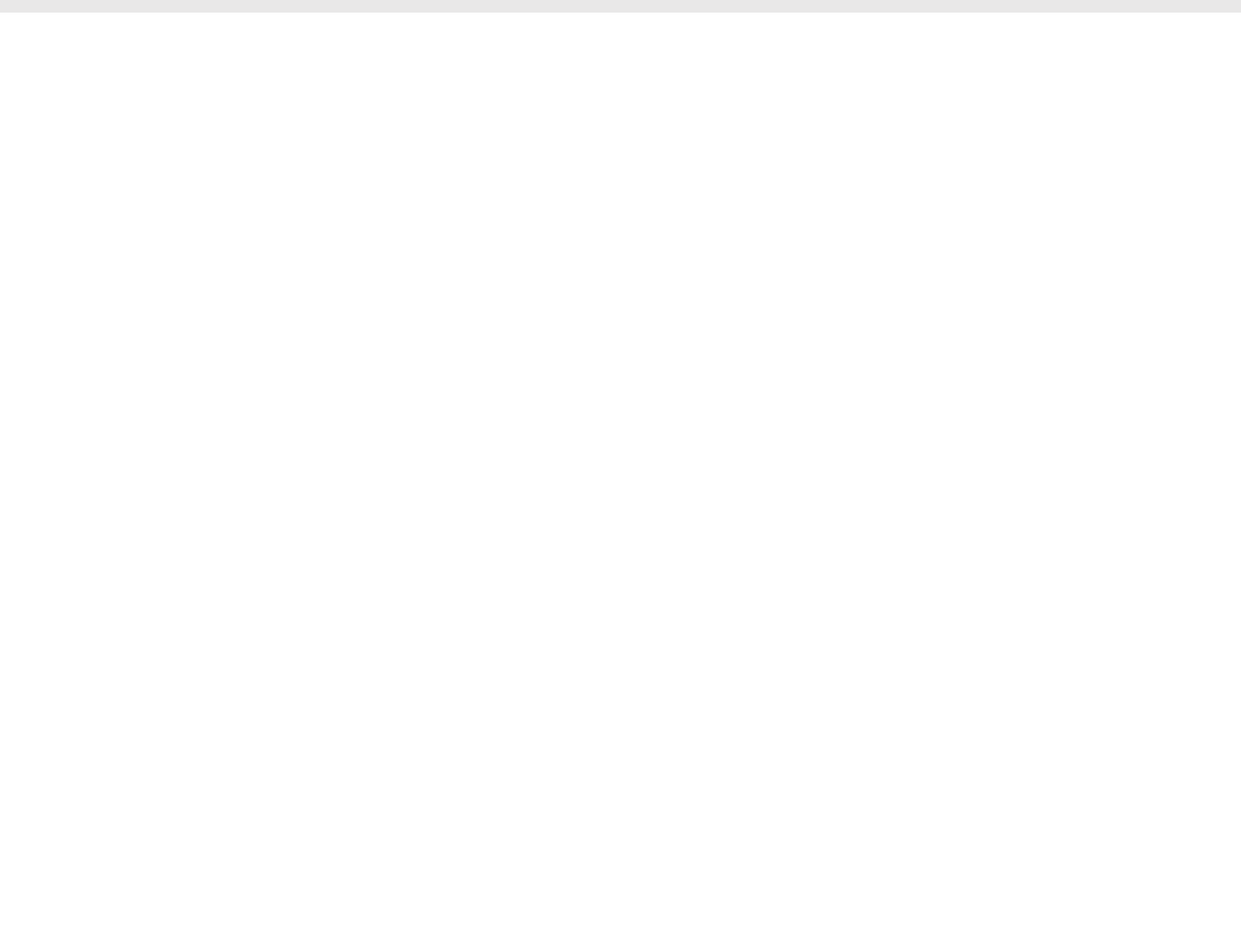
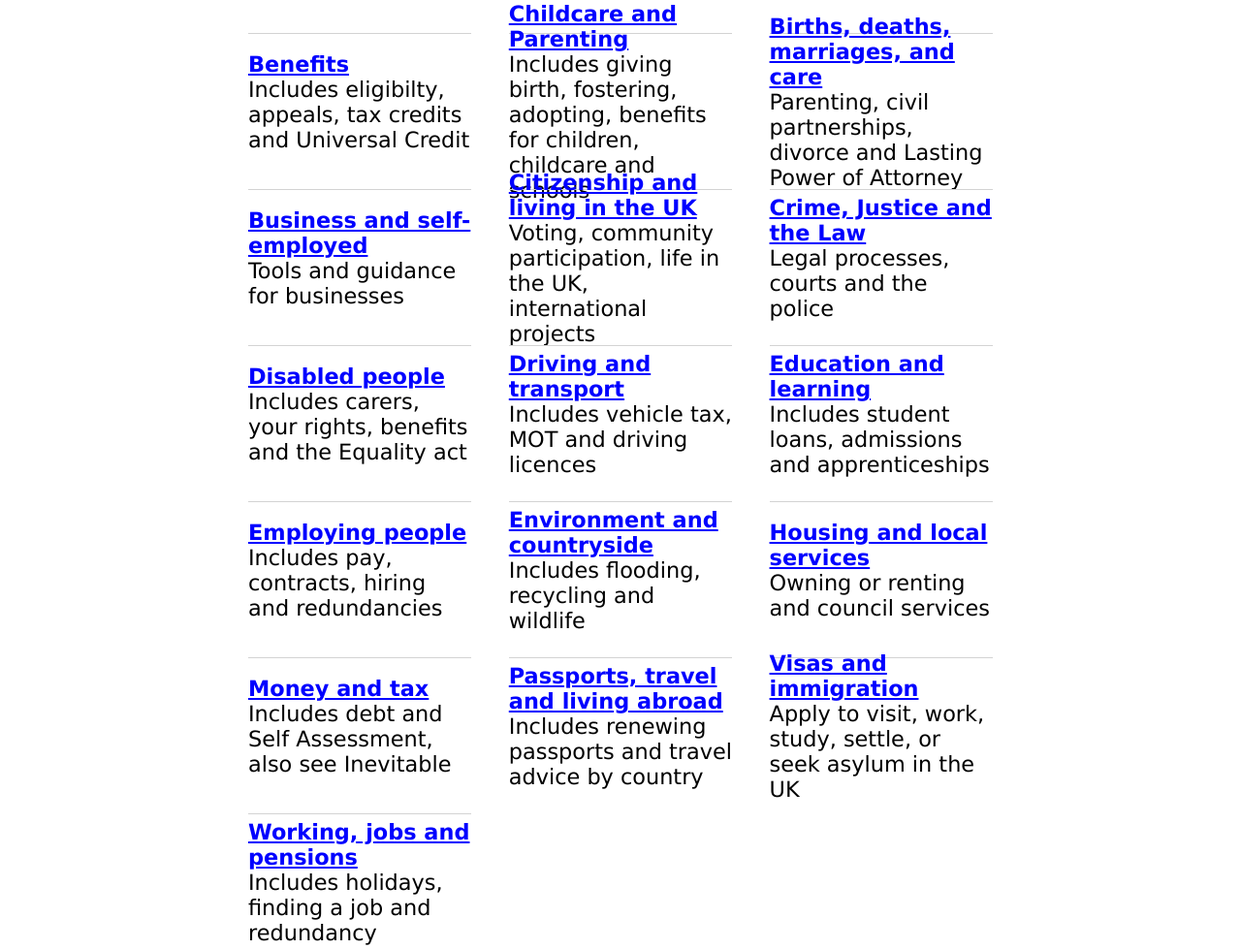
Before and after one commit to Oirien/html_lab, a plain HTML site: page index.html in a window 1280 px wide. Shown: the part 720-1700 px from the top of the page at 97% size. Before the commit the page ends 800 px from the top, so only its background shows below. Drawn offline with Linux system fonts and the light colour scheme.

Commit message:
added a lot of html and css

```diff
--- a/index.html
+++ b/index.html
@@ -17,7 +17,10 @@
   <body>
     <header>
         <h1 class="header">
-            <a class="header__link" style="color:#ffffff" href="/home/oirien/codeclan_work/week_03/day_1/html_and_css/html_lab/index.html" target="_blank">GOV.UK</a>
+            <section>
+                <img class="crown" src="https://i.gyazo.com/1e31404aec751cba365d7fd6731d317b.png" alt="crown">
+                <a class="header__link" style="color:#ffffff; text-decoration: none;" href="/home/oirien/codeclan_work/week_03/day_1/html_and_css/html_lab/index.html" target="_blank">GOV.UK</a>
+            </section>
             <ul class="header__list">
                 <label for="menu">Menu</label>
                 <li><select name="" id="menu_main">
@@ -55,5 +58,108 @@
             </div>
         </main>
     </div>
+    <div >
+        <header>
+            <h2 class="boxheader">Topics</h2>
+        </header>
+        <article class="boxes">
+            <main class="boxgrid">
+                <section class="box">
+                    <h4 class="boxhead">Benefits</h4>
+                    <p class="boxpara">Includes eligibilty, appeals, tax credits and Universal Credit</p>
+                </section>
+            </main>
+            <main class="boxgrid">
+                <section class="box">
+                    <h4 class="boxhead">Childcare and Parenting</h4>
+                    <p class="boxpara">Includes giving birth, fostering, adopting, benefits for children, childcare and schools</p>
+                </section>
+            </main>
+            <main class="boxgrid">
+                <section class="box">
+                    <h4 class="boxhead">Births, deaths, marriages, and care</h4>
+                    <p class="boxpara">Parenting, civil partnerships, divorce and Lasting Power of Attorney</p>
+                </section>
+            </main>
+            <main class="boxgrid">
+                <section class="box">
+                    <h4 class="boxhead">Business and self-employed</h4>
+                    <p class="boxpara">Tools and guidance for businesses</p>
+                </section>
+            </main>
+            <main class="boxgrid">
+                <section class="box">
+                    <h4 class="boxhead">Citizenship and living in the UK</h4>
+                    <p class="boxpara">Voting, community participation, life in the UK, international projects</p>
+                </section>
+            </main>
+            <main class="boxgrid">
+                <section class="box">
+                    <h4 class="boxhead">Crime, Justice and the Law</h4>
+                    <p class="boxpara">Legal processes, courts and the police</p>
+                </section>
+            </main>
+            <main class="boxgrid">
+                <section class="box">
+                    <h4 class="boxhead">Disabled people</h4>
+                    <p class="boxpara">Includes carers, your rights, benefits and the Equality act</p>
+                </section>
+            </main>
+            <main class="boxgrid">
+                <section class="box">
+                    <h4 class="boxhead">Driving and transport</h4>
+                    <p class="boxpara">Includes vehicle tax, MOT and driving licences</p>
+                </section>
+            </main>
+            <main class="boxgrid">
+                <section class="box">
+                    <h4 class="boxhead">Education and learning</h4>
+                    <p class="boxpara">Includes student loans, admissions and apprenticeships</p>
+                </section>
+            </main>
+            <main class="boxgrid">
+                <section class="box">
+                    <h4 class="boxhead">Employing people</h4>
+                    <p class="boxpara">Includes pay, contracts, hiring and redundancies</p>
+                </section>
+            </main>
+            <main class="boxgrid">
+                <section class="box">
+                    <h4 class="boxhead">Environment and countryside</h4>
+                    <p class="boxpara">Includes flooding, recycling and wildlife</p>
+                </section>
+            </main>
+            <main class="boxgrid">
+                <section class="box">
+                    <h4 class="boxhead">Housing and local services</h4>
+                    <p class="boxpara">Owning or renting and council services</p>
+                </section>
+            </main>
+            <main class="boxgrid">
+                <section class="box">
+                    <h4 class="boxhead">Money and tax</h4>
+                    <p class="boxpara">Includes debt and Self Assessment, also see Inevitable</p>
+                </section>
+            </main>
+            <main class="boxgrid">
+                <section class="box">
+                    <h4 class="boxhead">Passports, travel and living abroad</h4>
+                    <p class="boxpara">Includes renewing passports and travel advice by country</p>
+                </section>
+            </main>
+            <main class="boxgrid">
+                <section class="box">
+                    <h4 class="boxhead">Visas and immigration</h4>
+                    <p class="boxpara">Apply to visit, work, study, settle, or seek asylum in the UK</p>
+                </section>
+            </main>
+            <main class="boxgrid">
+                <section class="box">
+                    <h4 class="boxhead">Working, jobs and pensions</h4>
+                    <p class="boxpara">Includes holidays, finding a job and redundancy</p>
+                </section>
+            </main>
+        </article>
+    </div>
   </body>
 </html>
--- a/style.css
+++ b/style.css
@@ -1,14 +1,19 @@
 *{
     margin: 0;
     padding: 0;
+    font-family: Verdana, Geneva, Tahoma, sans-serif;
 }
 
+.crown{
+    height: 40px;
+}
 .header{
     background-color: black;
     color: #ffffff;
     display: flex;
     justify-content: space-between;
     border: black solid 10px;
+    align-content: center;
 }
 
 .header__list{
@@ -17,14 +22,15 @@
 }
 
 .blue__section{
+    font-size: 140%;
     display: grid;
-    background-color: rgb(80, 80, 255);
+    background-color: #1d70b8;
     color: white;
     font-family: Verdana, Geneva, Tahoma, sans-serif;
-    border: rgb(80, 80, 255) solid 100px;
+    border: #1d70b8 solid 50px;
     align-items: center;
-    row-gap: 50px;
-    padding-left: 175px;
+    row-gap: 20px;
+    padding-left: 320px;
 }
 
 .blue__foot{
@@ -41,7 +47,7 @@
     border-color: rgb(233, 232, 232);
     border: 500px;
     height: 300px;
-    padding-right: 800px;
+    padding-right: 610px;
 }
 
 
@@ -55,3 +61,35 @@
     color: blue;
     text-decoration: underline;
 }
+
+.boxes{
+    display: flex;
+    flex-flow: row wrap;
+    justify-content: center left;
+    gap: 5%;
+    margin-right: 20%;
+    margin-left: 20%;
+    row-gap: 20px;
+
+}
+
+.boxhead{
+    text-decoration: underline;
+    color: blue;
+}
+
+.boxheader{
+    padding-left: 370px;
+    font-size: 220%;
+    padding-bottom: 50px;
+    padding-top: 50px;
+}
+
+.boxgrid{
+    display: flex;
+    align-items: center;
+    border-top: 1px solid lightgrey;
+    width: 30%;
+    font-size: 140%;
+    height: 140px;
+}
```
